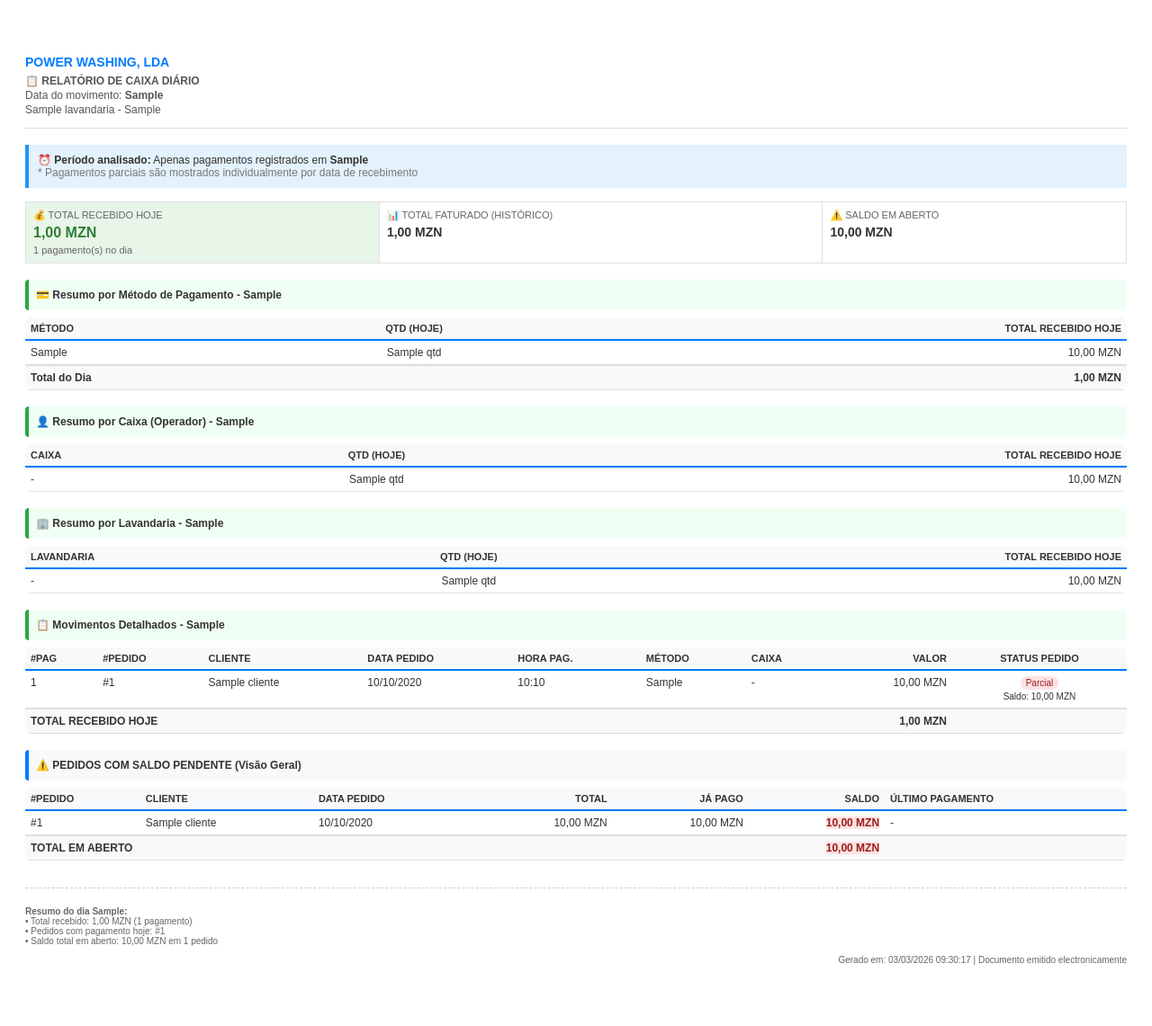
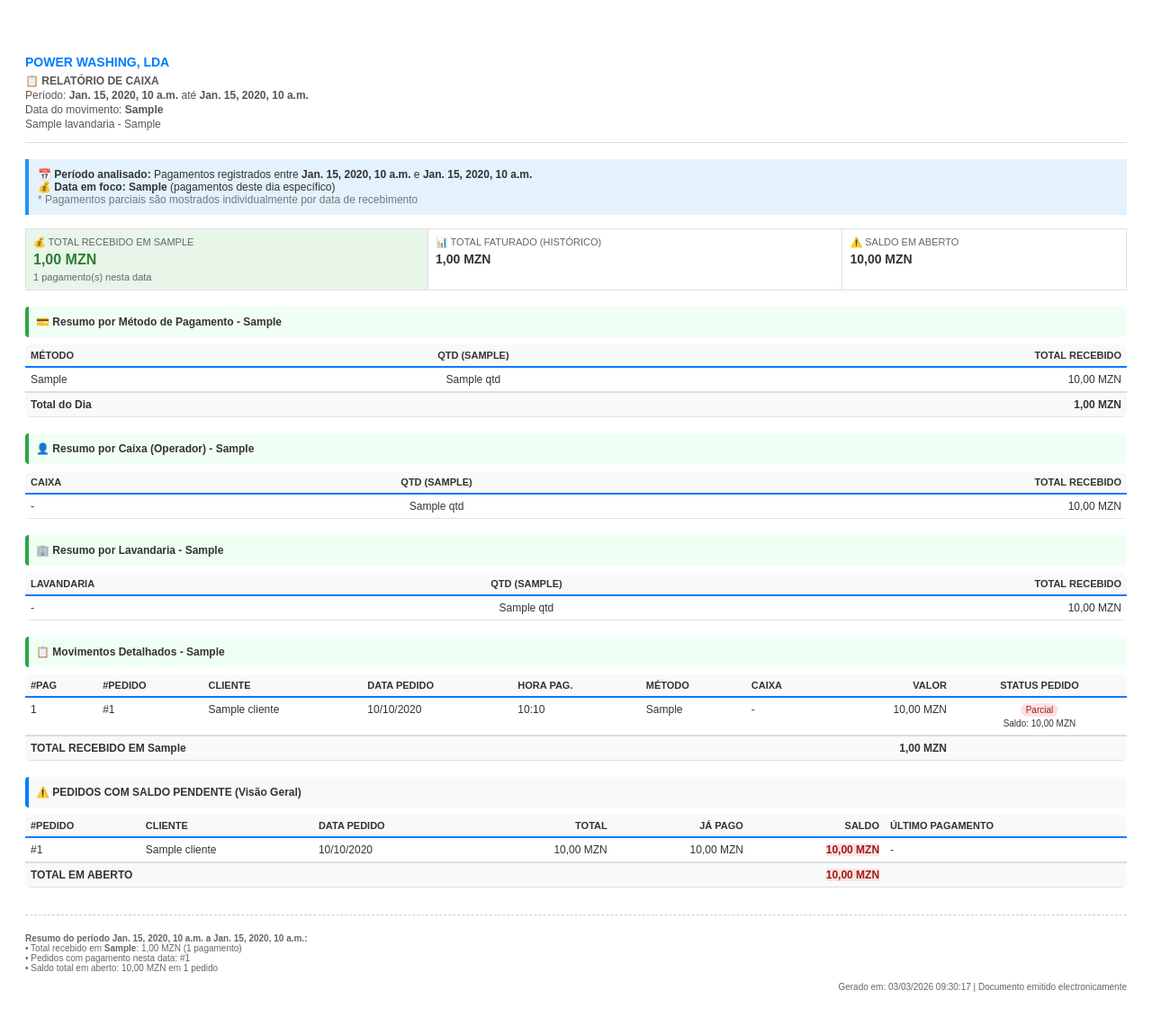
Before and after one commit to VXHugo65/lavandaria, a Django app: template core/templates/core/relatorio_financeiro.html in a window 1280 px wide. Shown: the whole page at 90% size. Before the commit the page ends 1073 px from the top, so only its background shows below. Run offline with Django 5.2, Linux system fonts and the light colour scheme; tables that the repository leaves empty hold one stand-in row (values such as "Sample post"); the template is opened without the code that fills it: values that come from a table or form of the project are taken from there, most other values are stand-ins (such as "Sample title", 1, 10 or a date in 2020).

Commit message:
Update relatorio_financeiro.html

```diff
--- a/core/templates/core/relatorio_financeiro.html
+++ b/core/templates/core/relatorio_financeiro.html
@@ -12,7 +12,7 @@
         .header p { font-size: 12px; color: #555; margin-top: 0; line-height: 1.35; }
         .header hr { border: 0; height: 1px; background-color: #ddd; margin: 12px 0; }
 
-        .aviso-hoje {
+        .aviso-data {
             background-color: #e3f2fd;
             border-left: 4px solid #2196f3;
             padding: 10px;
@@ -38,7 +38,7 @@
             border-radius: 4px;
         }
 
-        .section-title-hoje {
+        .section-title-data {
             border-left-color: #28a745;
             background-color: #f0fff4;
         }
@@ -70,7 +70,7 @@
             background: #eef2ff;
             color: #3730a3;
         }
-        .badge-hoje {
+        .badge-data {
             background: #c8e6c9;
             color: #1b5e20;
         }
@@ -91,7 +91,9 @@
 <div class="header">
     <h6>POWER WASHING, LDA</h6>
     <p>
-        <strong>📋 RELATÓRIO DE CAIXA DIÁRIO</strong>
+        <strong>📋 RELATÓRIO DE CAIXA</strong>
+        <br>
+        Período: <strong>{{ start_date }}</strong> até <strong>{{ end_date }}</strong>
         <br>
         Data do movimento: <strong>{{ data_relatorio }}</strong>
         <br>
@@ -104,19 +106,21 @@
     <hr>
 </div>
 
-<!-- Aviso de período -->
-<div class="aviso-hoje">
-    <strong>⏰ Período analisado:</strong> Apenas pagamentos registrados em <strong>{{ data_relatorio }}</strong><br>
+<!-- Aviso da data selecionada -->
+<div class="aviso-data">
+    <strong>📅 Período analisado:</strong>
+    Pagamentos registrados entre <strong>{{ start_date }}</strong> e <strong>{{ end_date }}</strong><br>
+    <strong>💰 Data em foco:</strong> <strong>{{ data_relatorio }}</strong> (pagamentos deste dia específico)<br>
     <span class="muted">* Pagamentos parciais são mostrados individualmente por data de recebimento</span>
 </div>
 
-<!-- KPIs - Destaque para o dia -->
+<!-- KPIs - Destaque para a data selecionada -->
 <table class="kpis">
     <tr>
         <td class="kpi-destaque">
-            <div class="kpi-title">💰 Total recebido HOJE</div>
-            <div class="kpi-value">{{ total_recebido_hoje|currency_mzn }}</div>
-            <div class="resumo-parcial">{{ pagamentos_hoje|length }} pagamento(s) no dia</div>
+            <div class="kpi-title">💰 Total recebido em {{ data_relatorio }}</div>
+            <div class="kpi-value">{{ total_recebido_data|currency_mzn }}</div>
+            <div class="resumo-parcial">{{ pagamentos_data|length }} pagamento(s) nesta data</div>
         </td>
         <td>
             <div class="kpi-title">📊 Total faturado (histórico)</div>
@@ -129,16 +133,16 @@
     </tr>
 </table>
 
-<!-- Resumo por método (APENAS HOJE) -->
-<div class="section-title section-title-hoje">
+<!-- Resumo por método (APENAS DA DATA SELECIONADA) -->
+<div class="section-title section-title-data">
     💳 Resumo por Método de Pagamento - {{ data_relatorio }}
 </div>
 <table class="table">
     <thead>
         <tr>
             <th>Método</th>
-            <th class="text-center">Qtd (hoje)</th>
-            <th class="text-right">Total Recebido Hoje</th>
+            <th class="text-center">Qtd ({{ data_relatorio }})</th>
+            <th class="text-right">Total Recebido</th>
         </tr>
     </thead>
     <tbody>
@@ -150,28 +154,28 @@
         </tr>
     {% empty %}
         <tr>
-            <td colspan="3" class="muted">Nenhum pagamento registrado hoje.</td>
+            <td colspan="3" class="muted">Nenhum pagamento registrado nesta data.</td>
         </tr>
     {% endfor %}
     </tbody>
     <tfoot>
         <tr>
             <td colspan="2">Total do Dia</td>
-            <td class="text-right">{{ total_recebido_hoje|currency_mzn }}</td>
+            <td class="text-right">{{ total_recebido_data|currency_mzn }}</td>
         </tr>
     </tfoot>
 </table>
 
-<!-- Resumo por caixa (APENAS HOJE) -->
-<div class="section-title section-title-hoje">
+<!-- Resumo por caixa (APENAS DA DATA SELECIONADA) -->
+<div class="section-title section-title-data">
     👤 Resumo por Caixa (Operador) - {{ data_relatorio }}
 </div>
 <table class="table">
     <thead>
         <tr>
             <th>Caixa</th>
-            <th class="text-center">Qtd (hoje)</th>
-            <th class="text-right">Total Recebido Hoje</th>
+            <th class="text-center">Qtd ({{ data_relatorio }})</th>
+            <th class="text-right">Total Recebido</th>
         </tr>
     </thead>
     <tbody>
@@ -183,22 +187,22 @@
         </tr>
     {% empty %}
         <tr>
-            <td colspan="3" class="muted">Sem movimentos hoje.</td>
+            <td colspan="3" class="muted">Sem movimentos nesta data.</td>
         </tr>
     {% endfor %}
     </tbody>
 </table>
 
-<!-- Resumo por lavandaria (APENAS HOJE) -->
-<div class="section-title section-title-hoje">
+<!-- Resumo por lavandaria (APENAS DA DATA SELECIONADA) -->
+<div class="section-title section-title-data">
     🏢 Resumo por Lavandaria - {{ data_relatorio }}
 </div>
 <table class="table">
     <thead>
         <tr>
             <th>Lavandaria</th>
-            <th class="text-center">Qtd (hoje)</th>
-            <th class="text-right">Total Recebido Hoje</th>
+            <th class="text-center">Qtd ({{ data_relatorio }})</th>
+            <th class="text-right">Total Recebido</th>
         </tr>
     </thead>
     <tbody>
@@ -210,14 +214,14 @@
         </tr>
     {% empty %}
         <tr>
-            <td colspan="3" class="muted">Sem movimentos hoje.</td>
+            <td colspan="3" class="muted">Sem movimentos nesta data.</td>
         </tr>
     {% endfor %}
     </tbody>
 </table>
 
-<!-- Detalhe de pagamentos do DIA -->
-<div class="section-title section-title-hoje">
+<!-- Detalhe de pagamentos da DATA SELECIONADA -->
+<div class="section-title section-title-data">
     📋 Movimentos Detalhados - {{ data_relatorio }}
 </div>
 <table class="table">
@@ -235,7 +239,7 @@
         </tr>
     </thead>
     <tbody>
-    {% for p in pagamentos_hoje %}
+    {% for p in pagamentos_data %}
         <tr>
             <td>{{ p.id }}</td>
             <td>#{{ p.pedido.id }}</td>
@@ -258,14 +262,14 @@
         </tr>
     {% empty %}
         <tr>
-            <td colspan="9" class="muted">Nenhum pagamento registrado hoje.</td>
+            <td colspan="9" class="muted">Nenhum pagamento registrado nesta data.</td>
         </tr>
     {% endfor %}
     </tbody>
     <tfoot>
         <tr>
-            <td colspan="7">TOTAL RECEBIDO HOJE</td>
-            <td class="text-right"><strong>{{ total_recebido_hoje|currency_mzn }}</strong></td>
+            <td colspan="7">TOTAL RECEBIDO EM {{ data_relatorio }}</td>
+            <td class="text-right"><strong>{{ total_recebido_data|currency_mzn }}</strong></td>
             <td></td>
         </tr>
     </tfoot>
@@ -322,11 +326,11 @@
 <!-- Rodapé com resumo -->
 <div style="margin-top: 30px; font-size: 10px; color: #666; border-top: 1px dashed #ccc; padding-top: 10px;">
     <p>
-        <strong>Resumo do dia {{ data_relatorio }}:</strong><br>
-        • Total recebido: {{ total_recebido_hoje|currency_mzn }} ({{ pagamentos_hoje|length }} pagamento{{ pagamentos_hoje|length|pluralize:"s" }})<br>
-        • Pedidos com pagamento hoje:
-        {% with pedidos_hoje=pagamentos_hoje|dictsortreversed:"pedido.id" %}
-            {% for p in pagamentos_hoje %}#{{ p.pedido.id }}{% if not forloop.last %}, {% endif %}{% endfor %}
+        <strong>Resumo do período {{ start_date }} a {{ end_date }}:</strong><br>
+        • Total recebido em <strong>{{ data_relatorio }}</strong>: {{ total_recebido_data|currency_mzn }} ({{ pagamentos_data|length }} pagamento{{ pagamentos_data|length|pluralize:"s" }})<br>
+        • Pedidos com pagamento nesta data:
+        {% with pedidos_data=pagamentos_data|dictsortreversed:"pedido.id" %}
+            {% for p in pagamentos_data %}#{{ p.pedido.id }}{% if not forloop.last %}, {% endif %}{% endfor %}
         {% endwith %}
         <br>
         • Saldo total em aberto: {{ saldo_total|currency_mzn }} em {{ pedidos_em_aberto|length }} pedido{{ pedidos_em_aberto|length|pluralize:"s" }}
```
